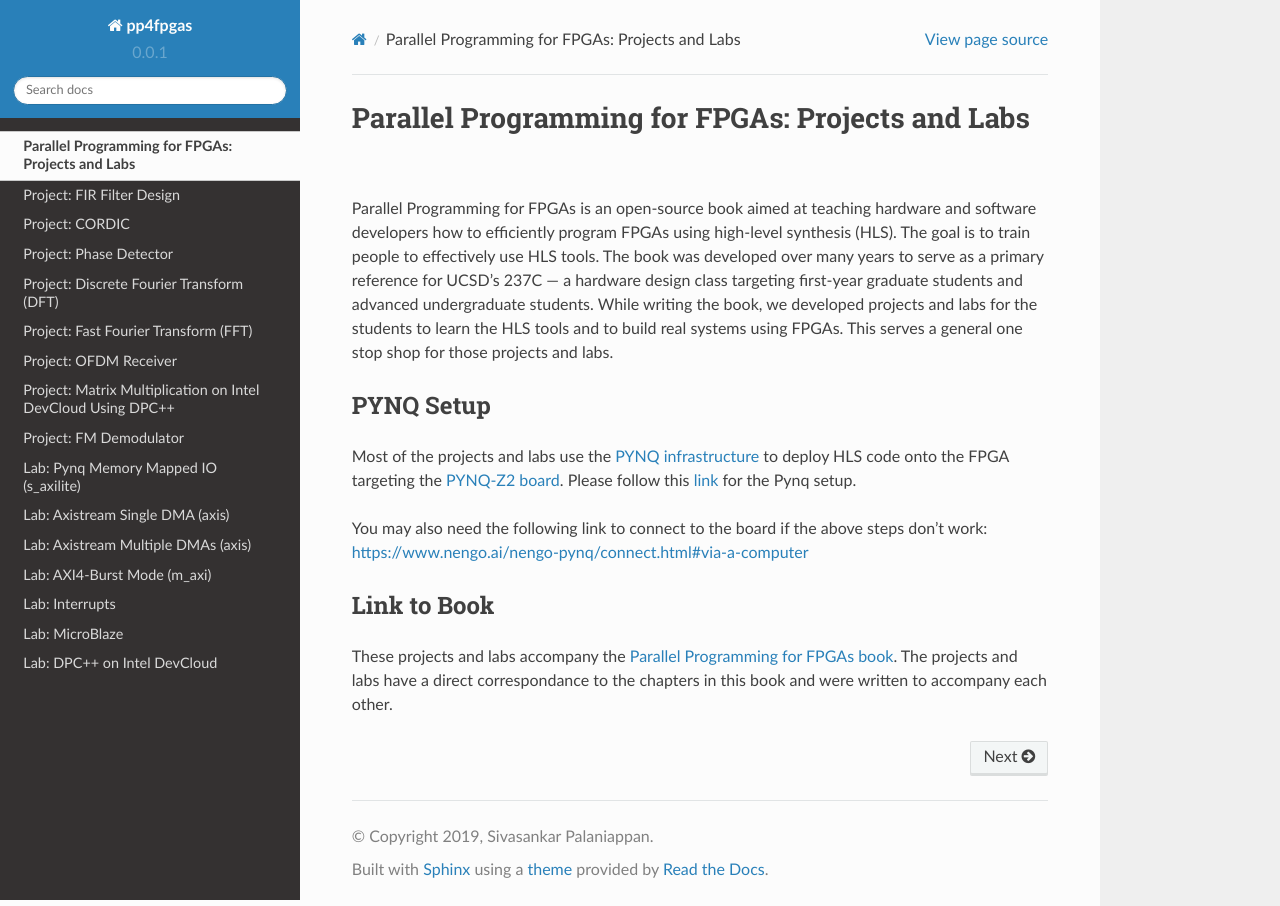
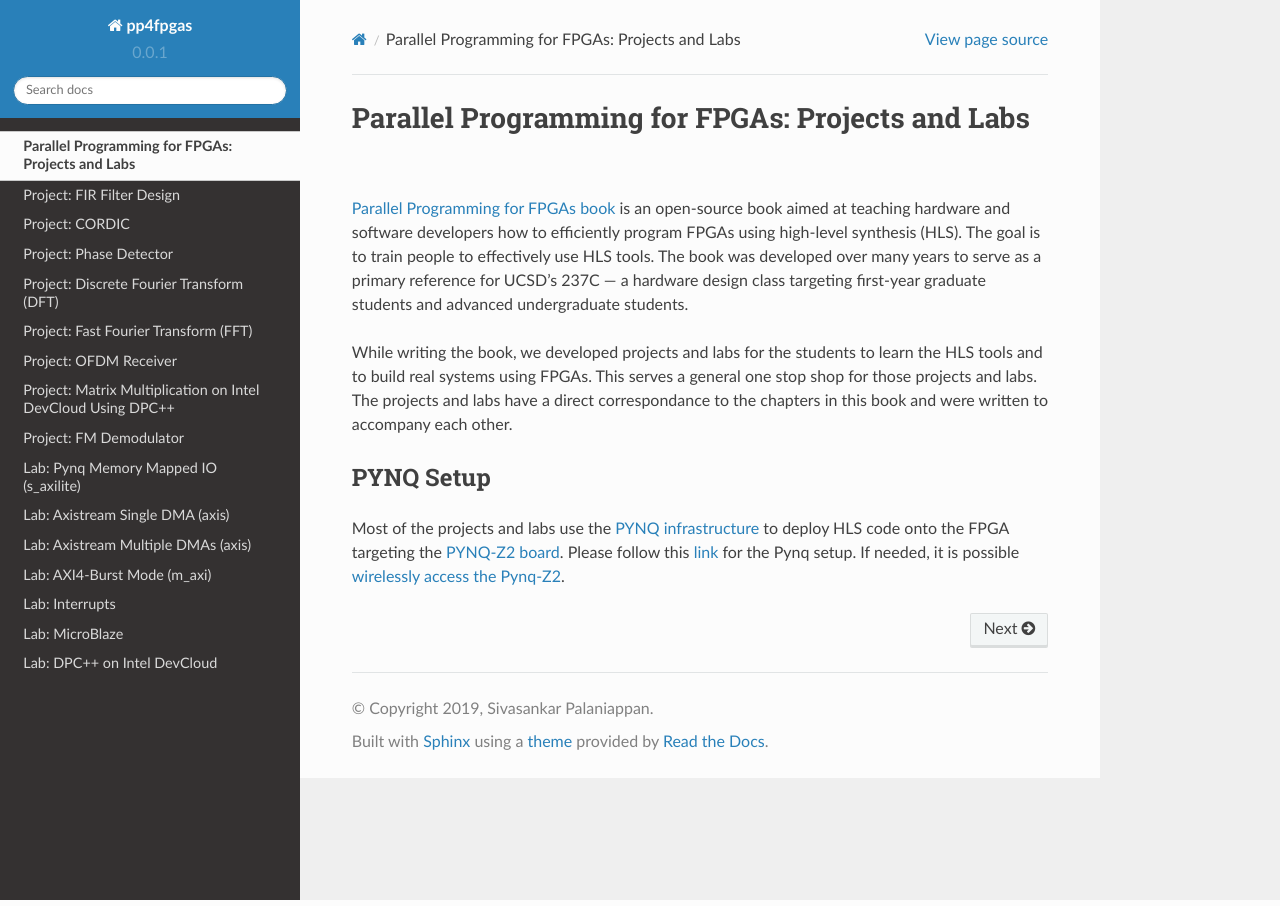
Before and after one commit to KastnerRG/Read_the_docs, a Sphinx documentation site: the page built from docs/index.rst, in a window 1280 px wide. Built offline with Sphinx 7.4.7 and the Read the Docs theme 2.0.0, drawn with Linux system fonts in a browser that asks for light colours.

Commit message:
Update index.rst

```diff
--- a/docs/index.rst
+++ b/docs/index.rst
@@ -6,19 +6,14 @@
 Parallel Programming for FPGAs: Projects and Labs
 ===================================================
 
-Parallel Programming for FPGAs is an open-source book aimed at teaching hardware and software developers how to efficiently program FPGAs using high-level synthesis (HLS). The goal is to train people to effectively use HLS tools. The book was developed over many years to serve as a primary reference for UCSD's 237C — a hardware design class targeting first-year graduate students and advanced undergraduate students. While writing the book, we developed projects and labs for the students to learn the HLS tools and to build real systems using FPGAs. This serves a general one stop shop for those projects and labs.
+`Parallel Programming for FPGAs book <http://kastner.ucsd.edu/hlsbook/>`_ is an open-source book aimed at teaching hardware and software developers how to efficiently program FPGAs using high-level synthesis (HLS). The goal is to train people to effectively use HLS tools. The book was developed over many years to serve as a primary reference for UCSD's 237C — a hardware design class targeting first-year graduate students and advanced undergraduate students.
+
+While writing the book, we developed projects and labs for the students to learn the HLS tools and to build real systems using FPGAs. This serves a general one stop shop for those projects and labs. The projects and labs have a direct correspondance to the chapters in this book and were written to accompany each other.
+
 
 PYNQ Setup
 --------------
-Most of the projects and labs use the `PYNQ infrastructure <https://github.com/Xilinx/PYNQ>`_ to deploy HLS code onto the FPGA targeting the `PYNQ-Z2 board <http://www.pynq.io/board.html>`_. Please follow this `link <https://pynq.readthedocs.io/en/latest/getting_started/pynq_z2_setup.html>`_ for the Pynq setup.
-
-You may also need the following link to connect to the board if the above steps don't work: https://www.nengo.ai/nengo-pynq/connect.html#via-a-computer
-
-Link to Book
---------------
-These projects and labs accompany the `Parallel Programming for FPGAs book <http://kastner.ucsd.edu/hlsbook/>`_. The projects and labs have a direct correspondance to the chapters in this book and were written to accompany each other.
-
-
+Most of the projects and labs use the `PYNQ infrastructure <https://github.com/Xilinx/PYNQ>`_ to deploy HLS code onto the FPGA targeting the `PYNQ-Z2 board <http://www.pynq.io/board.html>`_. Please follow this `link <https://pynq.readthedocs.io/en/latest/getting_started/pynq_z2_setup.html>`_ for the Pynq setup. If needed, it is possible `wirelessly access the Pynq-Z2 <https://www.nengo.ai/nengo-pynq/connect.html#via-a-computer>`_.
 
 .. toctree::
    :maxdepth: 2
```
